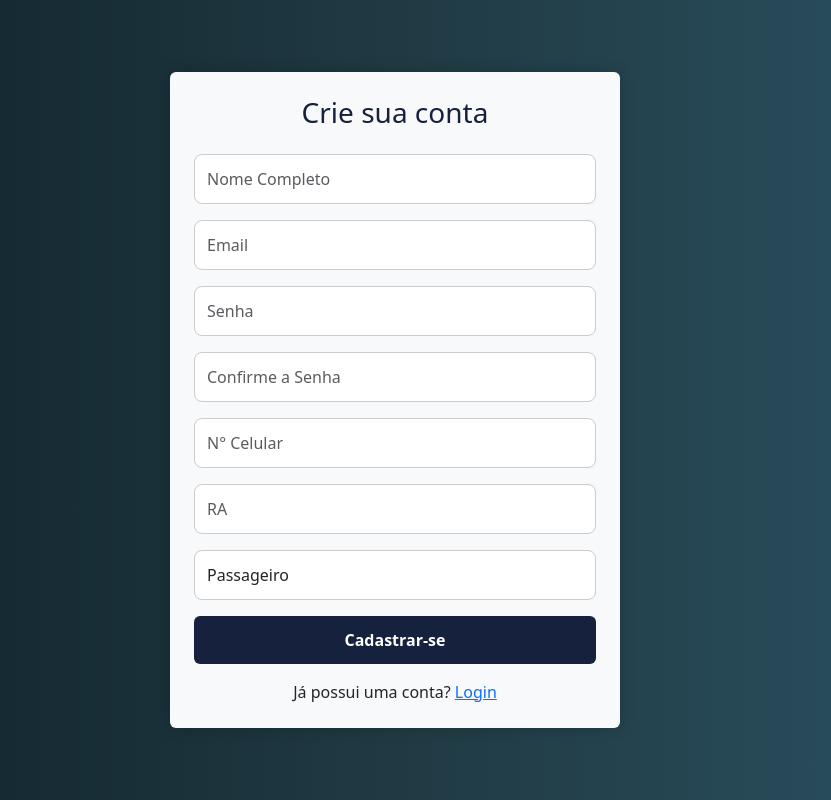
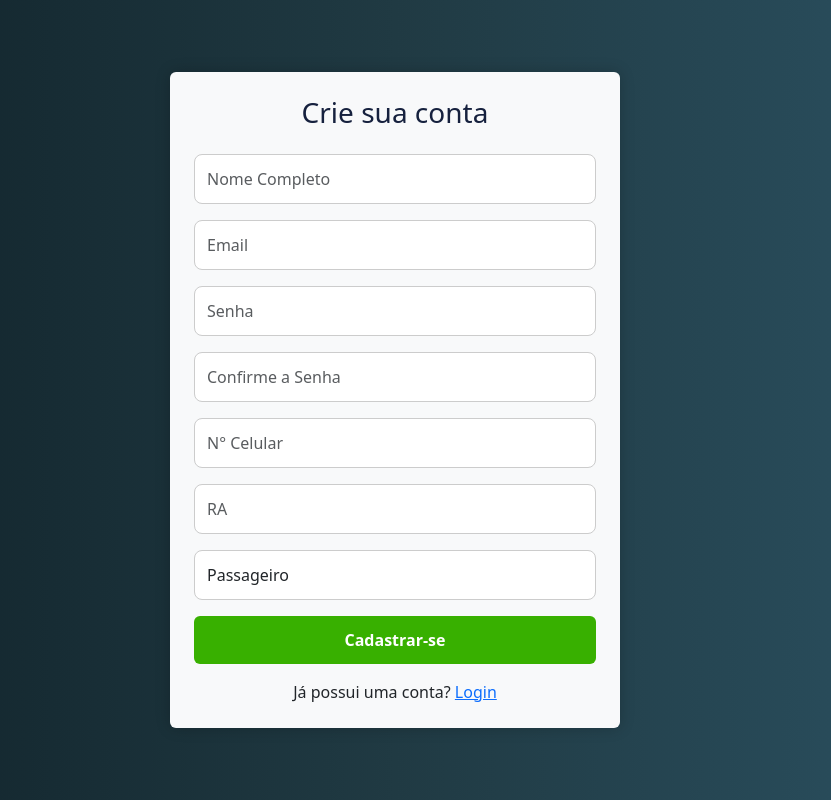
Before and after one commit to danirso/Unirides, a React (Create React App) app in the folder frontend/: page /signup in a window 1280 px wide. Shown: the whole page, without its empty margins (245-1076 px from the left). Built offline with nearby package versions, Linux system fonts and the light colour scheme.

Commit message:
mudando cor de botão

```diff
--- a/frontend/src/Signup.js
+++ b/frontend/src/Signup.js
@@ -22,7 +22,7 @@ function Signup() {
     const { name, value } = e.target;
     setValues((prev) => ({
       ...prev,
-      [name]: name === "role" ? Number(value) : value,
+      [name]: name === "role" ?Number(value) : value,
     }));
   };
 
@@ -215,7 +215,7 @@ function Signup() {
             type="submit"
             className="btn btn-primary w-100 mb-3"
             style={{
-              backgroundColor: "#16213E",
+              backgroundColor: "#38b000",
               border: "none",
               padding: "12px 0",
               fontWeight: "bold",
```
Also changed, not shown: 1 other file (tests, documents, lock files or other folders).
